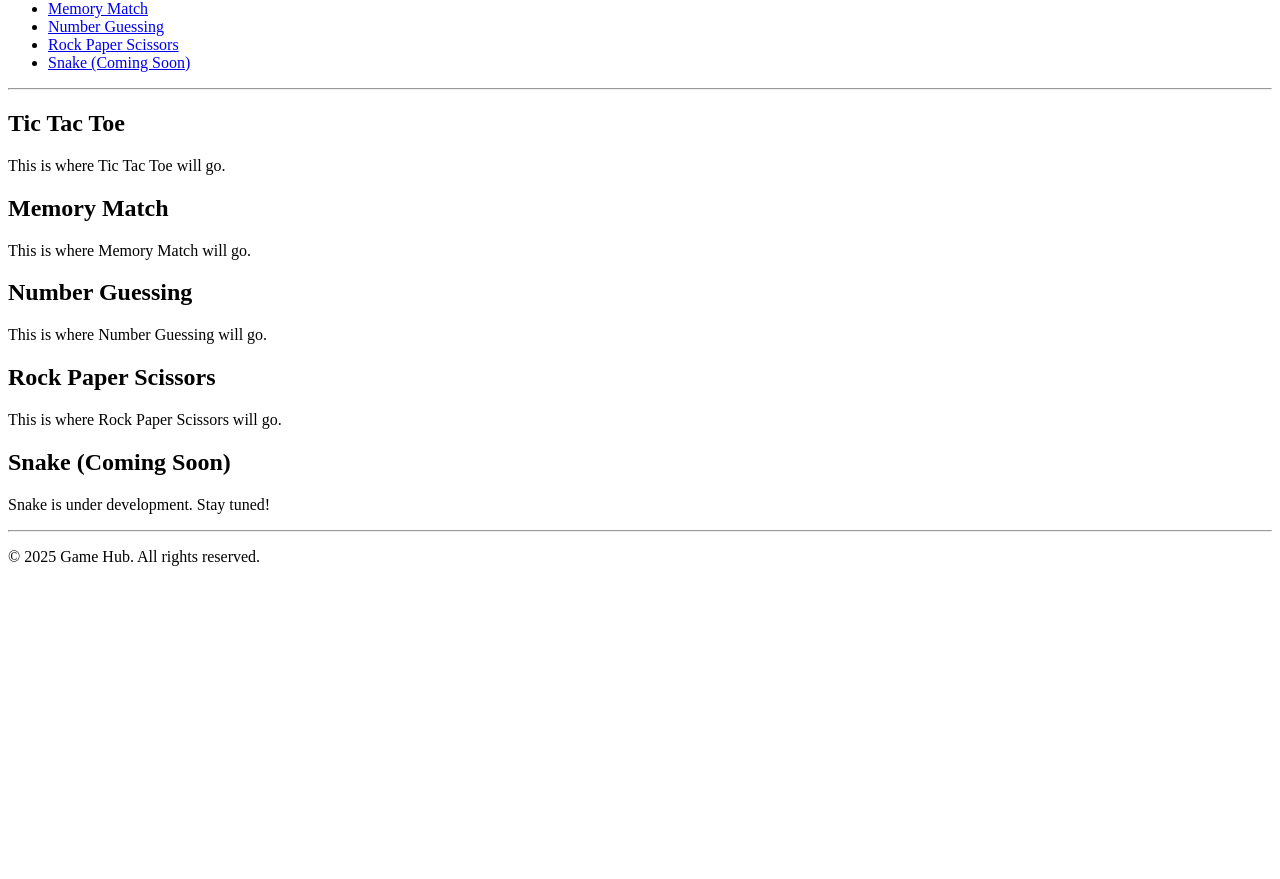
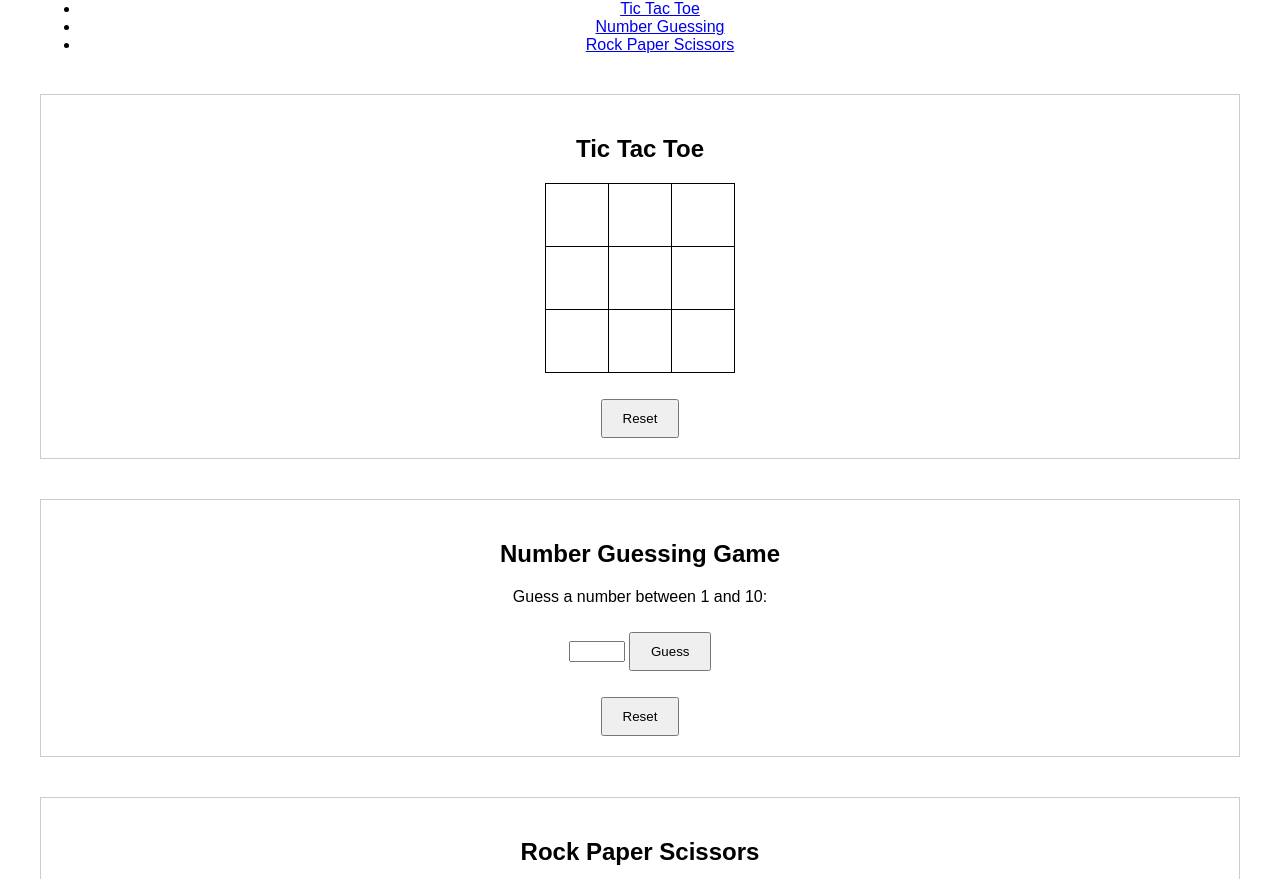
Before and after one commit to DaBaconkid/gamehub, a plain HTML site: page index.html in a window 1280 px wide. Shown: the part 133-1012 px from the top of the page. Before the commit the page ends 800 px from the top, so only its background shows below. Drawn offline with Linux system fonts and the light colour scheme.

Commit message:
Update index.html

```diff
--- a/index.html
+++ b/index.html
@@ -1,41 +1,181 @@
 <!DOCTYPE html>
 <html lang="en">
 <head>
-    <meta charset="UTF-8">
-    <title>Game Hub</title>
+  <meta charset="UTF-8">
+  <title>Game Hub</title>
+  <style>
+    body {
+      font-family: Arial, sans-serif;
+      text-align: center;
+      margin: 40px;
+    }
+    h1 {
+      color: #333;
+    }
+    .game-section {
+      border: 1px solid #ccc;
+      padding: 20px;
+      margin: 40px 0;
+    }
+    table {
+      margin: 0 auto;
+      border-collapse: collapse;
+    }
+    td {
+      width: 60px;
+      height: 60px;
+      text-align: center;
+      vertical-align: middle;
+      font-size: 24px;
+      border: 1px solid #000;
+      cursor: pointer;
+    }
+    button {
+      padding: 10px 20px;
+      margin-top: 10px;
+      cursor: pointer;
+    }
+  </style>
 </head>
 <body>
-    <h1>🎮 Welcome to Game Hub!</h1>
-    <p>Select a game to play:</p>
 
-    <ul>
-        <li><a href="#game1">Tic Tac Toe</a></li>
-        <li><a href="#game2">Memory Match</a></li>
-        <li><a href="#game3">Number Guessing</a></li>
-        <li><a href="#game4">Rock Paper Scissors</a></li>
-        <li><a href="#game5">Snake (Coming Soon)</a></li>
-    </ul>
+  <h1>🎮 Welcome to Game Hub!</h1>
+  <p>Select a game to play:</p>
+  <ul>
+    <li><a href="#tic-tac-toe">Tic Tac Toe</a></li>
+    <li><a href="#number-guess">Number Guessing</a></li>
+    <li><a href="#rps">Rock Paper Scissors</a></li>
+  </ul>
 
+  <div class="game-section" id="tic-tac-toe">
+    <h2>Tic Tac Toe</h2>
+    <table id="board">
+      <tr>
+        <td onclick="makeMove(this, 0)"></td>
+        <td onclick="makeMove(this, 1)"></td>
+        <td onclick="makeMove(this, 2)"></td>
+      </tr>
+      <tr>
+        <td onclick="makeMove(this, 3)"></td>
+        <td onclick="makeMove(this, 4)"></td>
+        <td onclick="makeMove(this, 5)"></td>
+      </tr>
+      <tr>
+        <td onclick="makeMove(this, 6)"></td>
+        <td onclick="makeMove(this, 7)"></td>
+        <td onclick="makeMove(this, 8)"></td>
+      </tr>
+    </table>
+    <p id="ttt-result"></p>
+    <button onclick="resetBoard()">Reset</button>
+  </div>
+
+  <div class="game-section" id="number-guess">
+    <h2>Number Guessing Game</h2>
+    <p>Guess a number between 1 and 10:</p>
+    <input type="number" id="guess" min="1" max="10">
+    <button onclick="checkGuess()">Guess</button>
+    <p id="guess-result"></p>
+    <button onclick="resetGuess()">Reset</button>
+  </div>
+
+  <div class="game-section" id="rps">
+    <h2>Rock Paper Scissors</h2>
+    <button onclick="playRPS('rock')">Rock</button>
+    <button onclick="playRPS('paper')">Paper</button>
+    <button onclick="playRPS('scissors')">Scissors</button>
+    <p id="rps-result"></p>
+  </div>
+
+  <footer>
     <hr>
+    <p>&copy; 2025 Game Hub</p>
+  </footer>
 
-    <h2 id="game1">Tic Tac Toe</h2>
-    <p>This is where Tic Tac Toe will go.</p>
+  <script>
+    // ===== Tic Tac Toe =====
+    let board = ["", "", "", "", "", "", "", "", ""];
+    let currentPlayer = "X";
+    let gameOver = false;
 
-    <h2 id="game2">Memory Match</h2>
-    <p>This is where Memory Match will go.</p>
+    function makeMove(cell, index) {
+      if (board[index] === "" && !gameOver) {
+        board[index] = currentPlayer;
+        cell.textContent = currentPlayer;
+        if (checkWin()) {
+          document.getElementById("ttt-result").textContent = currentPlayer + " wins!";
+          gameOver = true;
+        } else if (board.every(cell => cell !== "")) {
+          document.getElementById("ttt-result").textContent = "It's a draw!";
+          gameOver = true;
+        } else {
+          currentPlayer = currentPlayer === "X" ? "O" : "X";
+        }
+      }
+    }
 
-    <h2 id="game3">Number Guessing</h2>
-    <p>This is where Number Guessing will go.</p>
+    function checkWin() {
+      const winCombos = [
+        [0,1,2], [3,4,5], [6,7,8], // rows
+        [0,3,6], [1,4,7], [2,5,8], // cols
+        [0,4,8], [2,4,6]           // diagonals
+      ];
+      return winCombos.some(combo =>
+        combo.every(i => board[i] === currentPlayer)
+      );
+    }
 
-    <h2 id="game4">Rock Paper Scissors</h2>
-    <p>This is where Rock Paper Scissors will go.</p>
+    function resetBoard() {
+      board = ["", "", "", "", "", "", "", "", ""];
+      currentPlayer = "X";
+      gameOver = false;
+      const cells = document.querySelectorAll("#board td");
+      cells.forEach(cell => cell.textContent = "");
+      document.getElementById("ttt-result").textContent = "";
+    }
 
-    <h2 id="game5">Snake (Coming Soon)</h2>
-    <p>Snake is under development. Stay tuned!</p>
+    // ===== Number Guessing Game =====
+    let targetNumber = Math.floor(Math.random() * 10) + 1;
 
-    <hr>
-    <footer>
-        <p>&copy; 2025 Game Hub. All rights reserved.</p>
-    </footer>
+    function checkGuess() {
+      const guess = parseInt(document.getElementById("guess").value);
+      const result = document.getElementById("guess-result");
+      if (guess === targetNumber) {
+        result.textContent = "🎉 Correct! You guessed the number!";
+      } else if (guess > targetNumber) {
+        result.textContent = "Too high! Try again.";
+      } else {
+        result.textContent = "Too low! Try again.";
+      }
+    }
+
+    function resetGuess() {
+      targetNumber = Math.floor(Math.random() * 10) + 1;
+      document.getElementById("guess").value = "";
+      document.getElementById("guess-result").textContent = "";
+    }
+
+    // ===== Rock Paper Scissors =====
+    function playRPS(playerChoice) {
+      const choices = ["rock", "paper", "scissors"];
+      const computerChoice = choices[Math.floor(Math.random() * 3)];
+      let result = "";
+
+      if (playerChoice === computerChoice) {
+        result = "It's a draw!";
+      } else if (
+        (playerChoice === "rock" && computerChoice === "scissors") ||
+        (playerChoice === "paper" && computerChoice === "rock") ||
+        (playerChoice === "scissors" && computerChoice === "paper")
+      ) {
+        result = `You win! ${playerChoice} beats ${computerChoice}`;
+      } else {
+        result = `You lose! ${computerChoice} beats ${playerChoice}`;
+      }
+
+      document.getElementById("rps-result").textContent = result;
+    }
+  </script>
+
 </body>
 </html>
```
